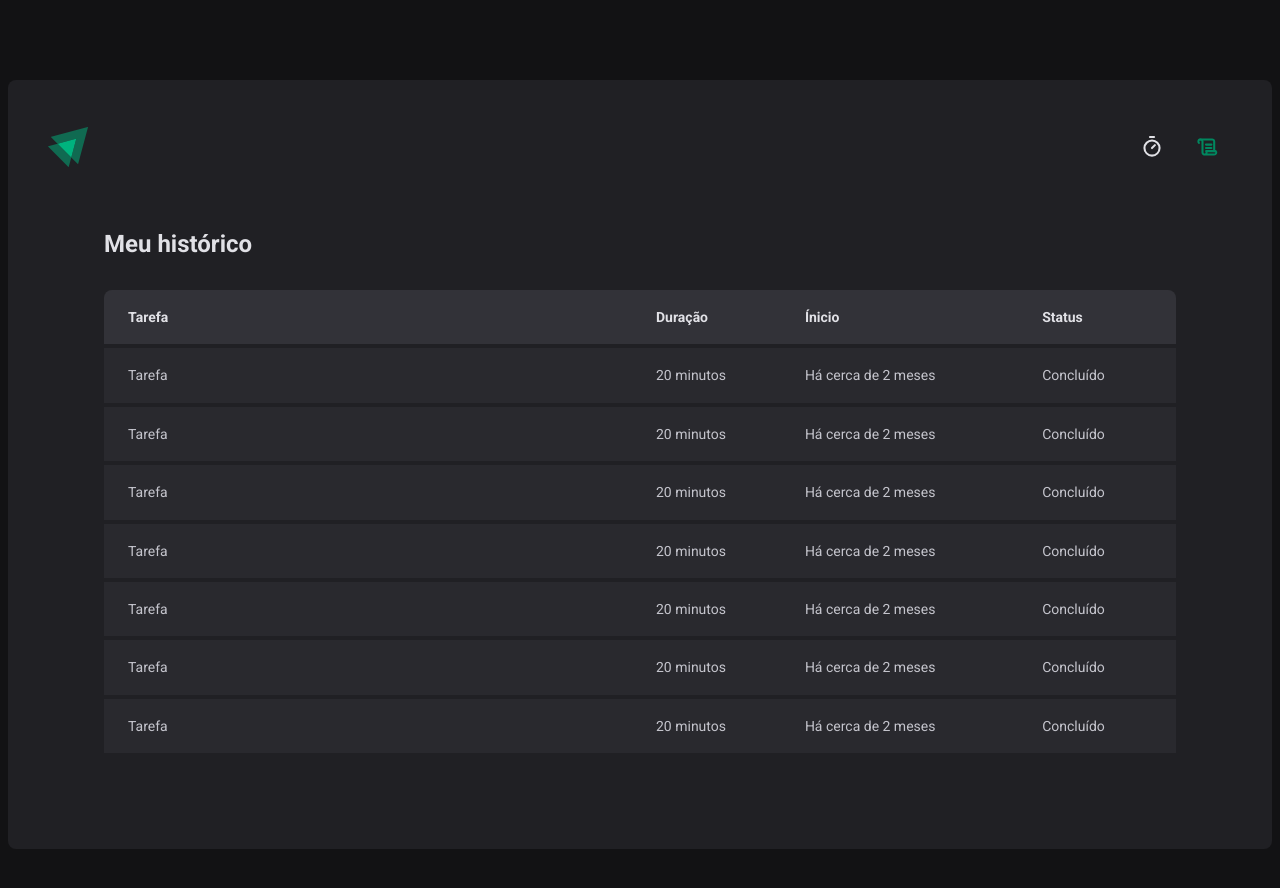
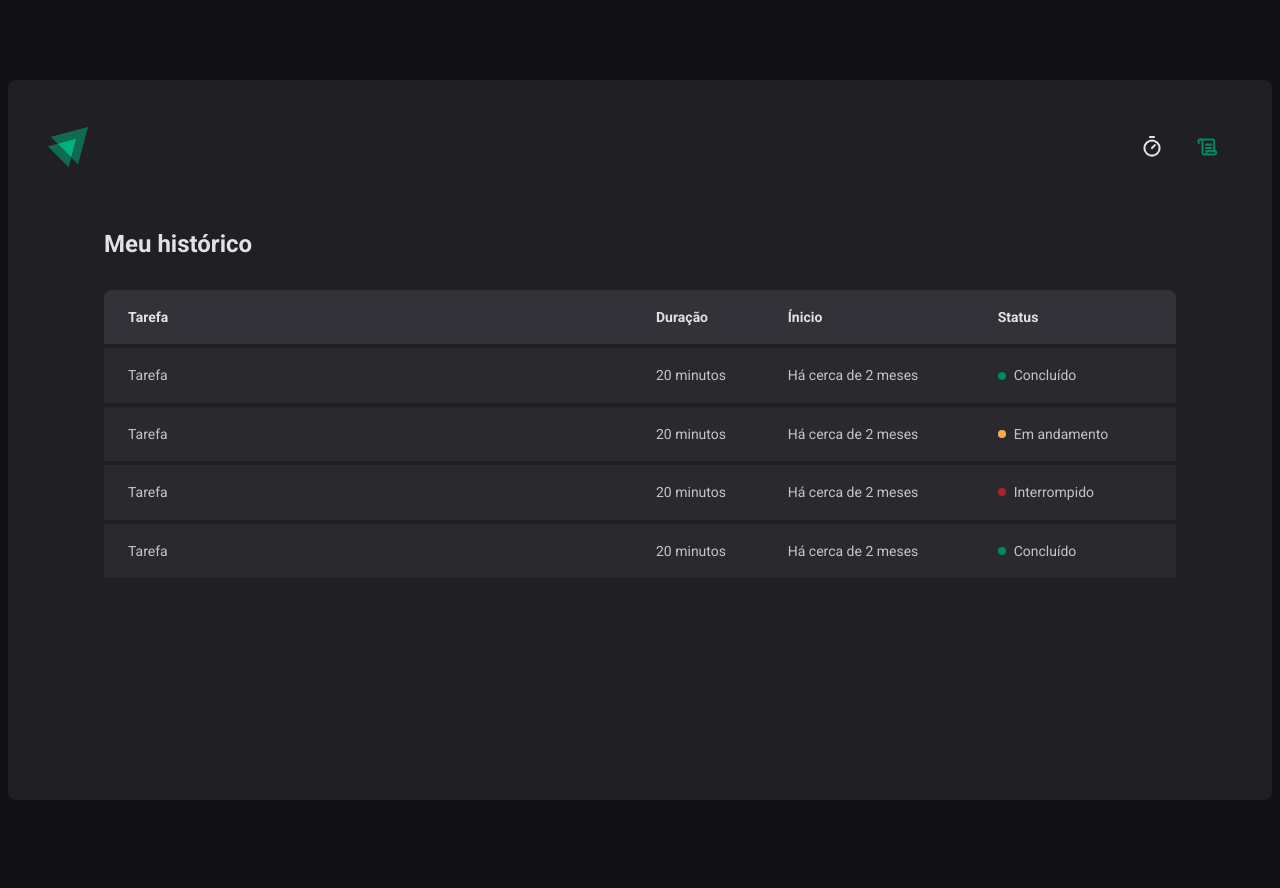
Before and after one commit to gitirana/ignite-timer, a React (Vite) app: page /history in a window 1280 px wide. Shown: the top 888 px of the page. Built offline with nearby package versions, Linux system fonts and the light colour scheme.

Commit message:
create table status badge style

```diff
--- a/src/pages/History/index.tsx
+++ b/src/pages/History/index.tsx
@@ -1,4 +1,4 @@
-import { HistoryContainer, HistoryList } from './styles'
+import { HistoryContainer, HistoryList, Status } from './styles'
 
 export function History() {
   return (
@@ -21,43 +21,33 @@
               <td>Tarefa</td>
               <td>20 minutos</td>
               <td>Há cerca de 2 meses</td>
-              <td>Concluído</td>
+              <td>
+                <Status statusColor="green">Concluído</Status>
+              </td>
             </tr>
             <tr>
               <td>Tarefa</td>
               <td>20 minutos</td>
               <td>Há cerca de 2 meses</td>
-              <td>Concluído</td>
+              <td>
+                <Status statusColor="yellow">Em andamento</Status>
+              </td>
             </tr>
             <tr>
               <td>Tarefa</td>
               <td>20 minutos</td>
               <td>Há cerca de 2 meses</td>
-              <td>Concluído</td>
+              <td>
+                <Status statusColor="red">Interrompido</Status>
+              </td>
             </tr>
             <tr>
               <td>Tarefa</td>
               <td>20 minutos</td>
               <td>Há cerca de 2 meses</td>
-              <td>Concluído</td>
-            </tr>
-            <tr>
-              <td>Tarefa</td>
-              <td>20 minutos</td>
-              <td>Há cerca de 2 meses</td>
-              <td>Concluído</td>
-            </tr>
-            <tr>
-              <td>Tarefa</td>
-              <td>20 minutos</td>
-              <td>Há cerca de 2 meses</td>
-              <td>Concluído</td>
-            </tr>
-            <tr>
-              <td>Tarefa</td>
-              <td>20 minutos</td>
-              <td>Há cerca de 2 meses</td>
-              <td>Concluído</td>
+              <td>
+                <Status statusColor="green">Concluído</Status>
+              </td>
             </tr>
           </tbody>
         </table>
--- a/src/pages/History/styles.ts
+++ b/src/pages/History/styles.ts
@@ -1,4 +1,14 @@
 import { styled } from 'styled-components'
+
+const STATUS_COLORS = {
+  yellow: 'yellow-500',
+  green: 'green-500',
+  red: 'red-500',
+}
+
+interface StatusProps {
+  statusColor: keyof typeof STATUS_COLORS
+}
 
 export const HistoryContainer = styled.main`
   flex: 1;
@@ -59,3 +69,18 @@
     }
   }
 `
+
+export const Status = styled.span<StatusProps>`
+  display: flex;
+  align-items: center;
+  gap: 0.5rem;
+
+  &::before {
+    content: ' ';
+    width: 0.5rem;
+    height: 0.5rem;
+    border-radius: 50%;
+
+    background: ${(props) => props.theme[STATUS_COLORS[props.statusColor]]};
+  }
+`
```
